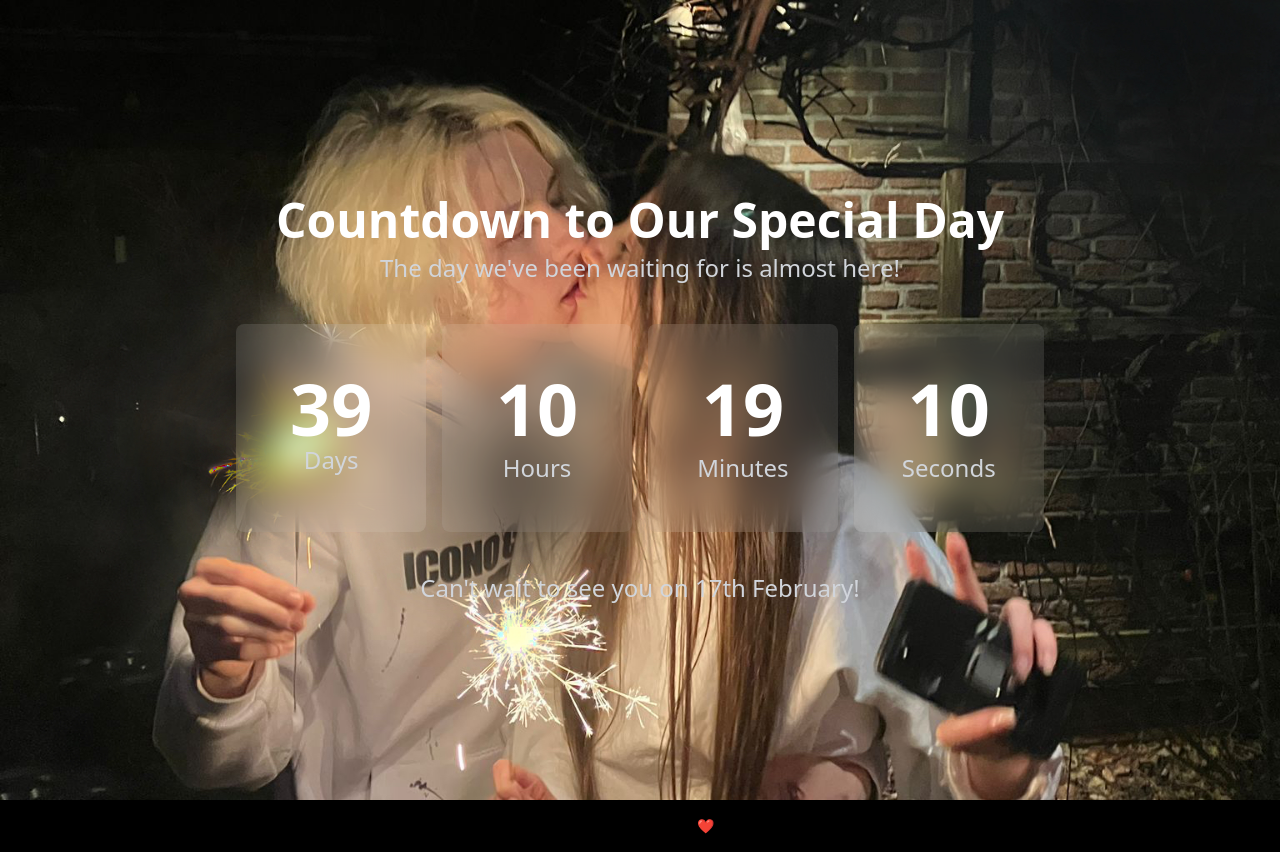
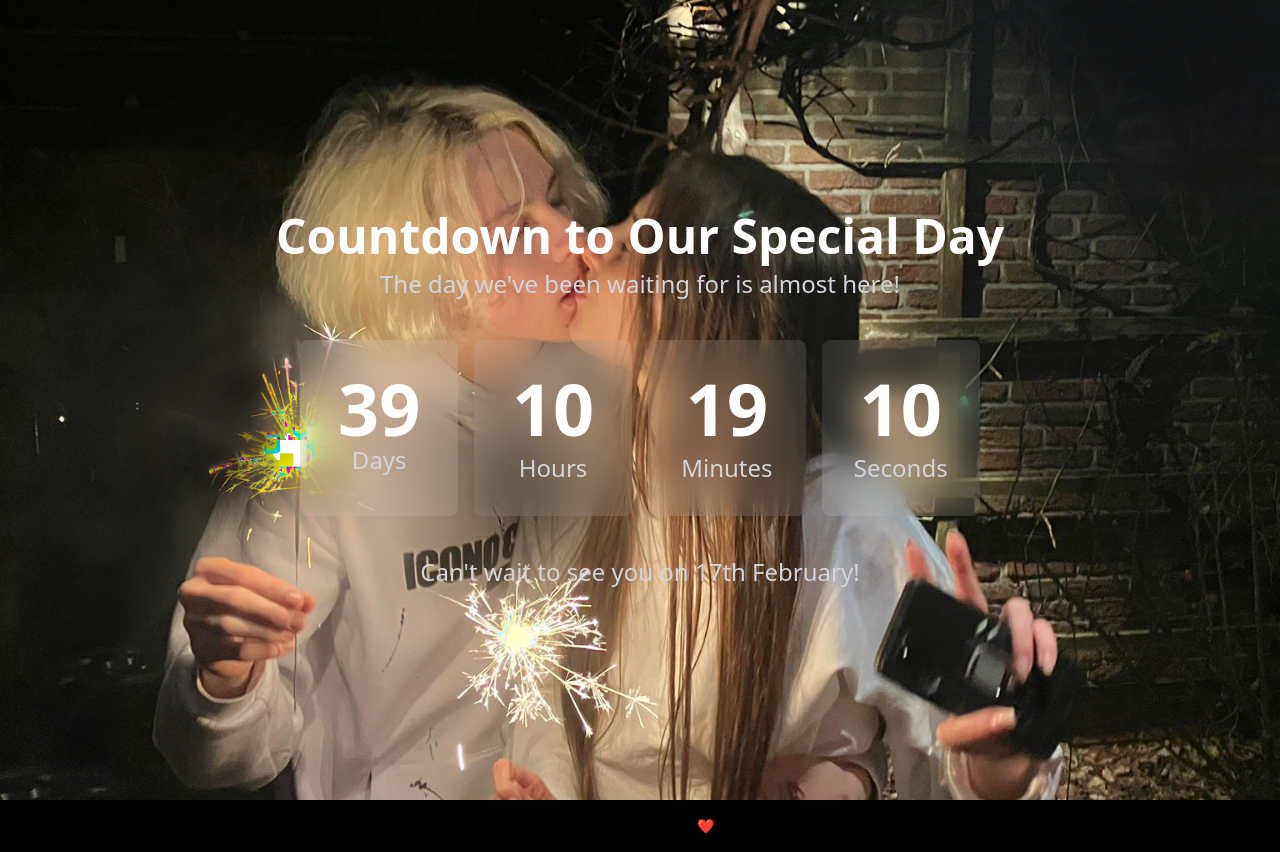
Before and after one commit to workani/danileva, a Next.js app: page / in a window 1280 px wide. Built offline with nearby package versions, Linux system fonts and the light colour scheme.

Commit message:
Update globals.css

```diff
--- a/styles/globals.css
+++ b/styles/globals.css
@@ -43,7 +43,7 @@ body {
 @media (min-width: 1024px) {
   .countdown-container div {
     /* Увеличиваем размеры элементов счетчика */
-    padding: 3rem;
-    font-size: 4rem; /* Увеличенный размер шрифта для десктопов */
+    padding: 2rem;
+    font-size: 3rem; /* Увеличенный размер шрифта для десктопов */
   }
 }
```
